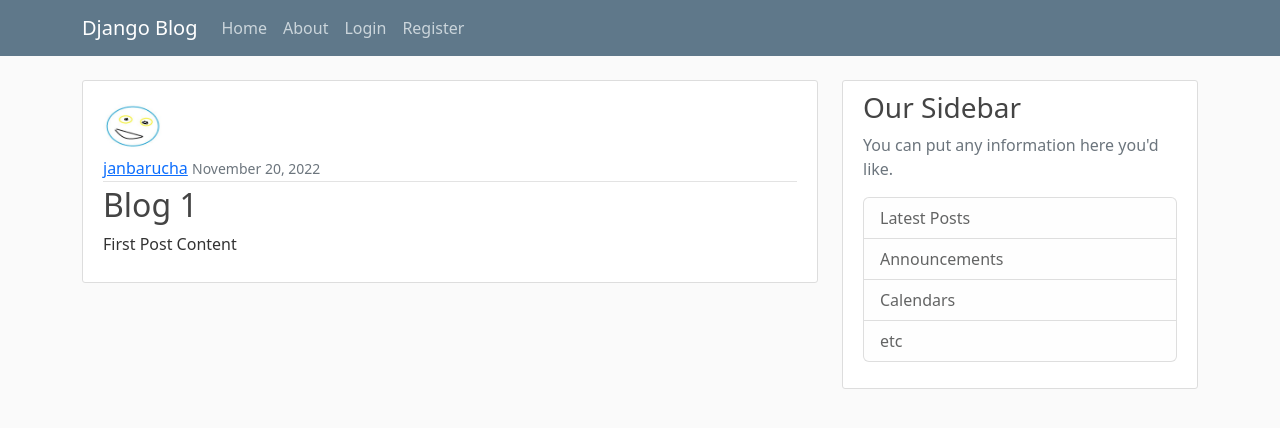
After one commit to JanBarucha/django_project, a Django app: page /post/1/ in a window 1280 px wide. The commit adds this page. Shown: the top 428 px of the page. Run offline with Django 4.2, Linux system fonts and the light colour scheme; data comes from the database, SQL or seed files in the repository; both versions use the stored data as it was after the commit.

Commit message:
Added create,update and delete posts.

```diff
--- a/blog/models.py
+++ b/blog/models.py
@@ -1,12 +1,18 @@
 from django.db import models
 from django.utils import timezone
 from django.contrib.auth.models import User
+from django.urls import reverse
+
 
 class Post(models.Model):
-    title = models.CharField(max_length= 10)
+    title = models.CharField(max_length=10)
     content = models.TextField()
     date_posted = models.DateTimeField(default=timezone.now())
 
     author = models.ForeignKey(User, on_delete=models.CASCADE)
+
     def __str__(self):
         return self.title
+
+    def get_absolute_url(self):
+        return reverse('post-detail', kwargs={'pk': self.pk})
--- a/blog/templates/blog/Base.html
+++ b/blog/templates/blog/Base.html
@@ -29,6 +29,7 @@
             <!-- Navbar Right Side -->
             <div class="navbar-nav">
               {% if user.is_authenticated %}
+                <a class="nav-item nav-link" href="{% url 'post-create' %}">New Post</a>
                 <a class="nav-item nav-link" href="{% url 'profile' %}">Profile</a>
                 <a class="nav-item nav-link" href="{% url 'logout' %}">Logout</a>
               {% else %}
--- a/blog/templates/blog/home.html
+++ b/blog/templates/blog/home.html
@@ -2,12 +2,13 @@
 {% block content %}
     {% for post in posts %}
         <article class="media content-section">
+            <img class= "rounded-circle article-img" src="{{ post.author.profile.image.url }}" >
             <div class="media-body">
                 <div class="article-metadata">
                     <a class="mr-2" href="#">{{ post.author }}</a>
                     <small class="text-muted">{{ post.date_posted | date:"F d, Y" }}</small>
             </div>
-            <h2><a class="article-title" href="#">{{ post.title }}</a></h2>
+            <h2><a class="article-title" href="{% url 'post-detail' post.id %}">{{ post.title }}</a></h2>
         <p class="article-content">{{ post.content }}</p>
   </div>
 </article>
--- /dev/null
+++ b/blog/templates/blog/post_detail.html
@@ -0,0 +1,20 @@
+{% extends "blog/base.html" %}
+{% block content %}
+  <article class="media content-section">
+    <img class="rounded-circle article-img" src="{{ object.author.profile.image.url }}">
+    <div class="media-body">
+      <div class="article-metadata">
+        <a class="mr-2" href="#">{{ object.author }}</a>
+        <small class="text-muted">{{ object.date_posted|date:"F d, Y" }}</small>
+        {% if object.author == user %}
+          <div>
+            <a class="btn btn-secondary btn-sm mt-1 mb-1" href="{% url 'post-update' object.id %}">Update</a>
+            <a class="btn btn-danger btn-sm mt-1 mb-1" href="{% url 'post-delete' object.id %}">Delete</a>
+          </div>
+        {% endif %}
+      </div>
+      <h2 class="article-title">{{ object.title }}</h2>
+      <p class="article-content">{{ object.content }}</p>
+    </div>
+  </article>
+{% endblock content %}
--- a/blog/urls.py
+++ b/blog/urls.py
@@ -1,7 +1,12 @@
 from django.urls import path
 from . import views
+from .views import PostListView, PostDetailView, PostCreateView, PostUpdateView, PostDeleteView
 
 urlpatterns = [
-    path('', views.home, name='blog-home'),
-    path('about/', views.about, name='blog-about')
+    path('', PostListView.as_view(), name='blog-home'),
+    path('about/', views.about, name='blog-about'),
+    path('post/<int:pk>/', PostDetailView.as_view(), name='post-detail'),
+    path('post/new/', PostCreateView.as_view(), name='post-create'),
+    path('post/<int:pk>/update', PostUpdateView.as_view(), name='post-update'),
+    path('post/<int:pk>/delete', PostDeleteView.as_view(), name='post-delete')
 ]
--- a/blog/views.py
+++ b/blog/views.py
@@ -1,6 +1,7 @@
 from django.shortcuts import render
 from .models import Post
-from django.http import HttpResponse
+from django.views.generic import ListView, DeleteView, CreateView, UpdateView, DetailView
+from django.contrib.auth.mixins import LoginRequiredMixin, UserPassesTestMixin
 
 
 # Create your views here.
@@ -13,3 +14,51 @@ def home(request):
 
 def about(request):
     return render(request, 'blog/about.html', {'title': 'About'})
+
+
+class PostListView(ListView):
+    model = Post
+    template_name = 'blog/home.html'
+    context_object_name = 'posts'
+    ordering = ['-date_posted']
+
+
+class PostCreateView(LoginRequiredMixin, CreateView):
+    model = Post
+    fields = [
+        'title',
+        'content'
+    ]
+
+    def form_valid(self, form):
+        form.instance.author = self.request.user
+        return super().form_valid(form)
+
+class PostUpdateView(LoginRequiredMixin, UserPassesTestMixin, UpdateView):
+    model = Post
+    fields = [
+        'title',
+        'content'
+    ]
+
+    def form_valid(self, form):
+        form.instance.author = self.request.user
+        return super().form_valid(form)
+
+    def test_func(self):
+        post = self.get_object()
+        if self.request.user == post.author:
+            return True
+        return False
+class PostDetailView(DetailView):
+    model = Post
+
+
+class PostDeleteView(LoginRequiredMixin, UserPassesTestMixin, DeleteView):
+    model = Post
+    success_url = '/'
+    def test_func(self):
+        post = self.get_object()
+        if self.request.user == post.author:
+            return True
+        return False
--- a/users/models.py
+++ b/users/models.py
@@ -1,13 +1,23 @@
 from django.db import models
 from django.contrib.auth.models import User
+from PIL import Image
 
 # Create your models here.
 
 
 class Profile(models.Model):
     user = models.OneToOneField(User, on_delete=models.CASCADE)
-    image = models.ImageField(default='mustang.png', upload_to='profile_pics')
+    image = models.ImageField(default='mypicture.jpg', upload_to='profile_pics')
 
 
     def __str__(self):
         return f'{self.user.username} Profile'
+
+    def save(self):
+        super().save()
+        img = Image.open(self.image.path)
+
+        if img.height > 300 or img.width > 300:
+            output_size = (300, 300)
+            img.thumbnail(output_size)
+            img.save(self.image.path)
--- a/users/signal.py
+++ b/users/signal.py
@@ -11,6 +11,4 @@ def create_profile(sender, instance, created , **kwargs):
 
 @receiver(post_save, sender=User)
 def save_profile(sender, instance, created, **kwargs):
-    if not created:
-        Profile.objects.create(user=instance)
     instance.profile.save()
```
Also changed, not shown: blog/templates/blog/post_confirm_delete.html (added, +16 -0 lines), blog/templates/blog/post_form.html (added, +16 -0 lines), db.sqlite3, media/mustang.png (deleted), media/mypicture.jpg (added), media/profile_pics/mypicture.jpg (added).
